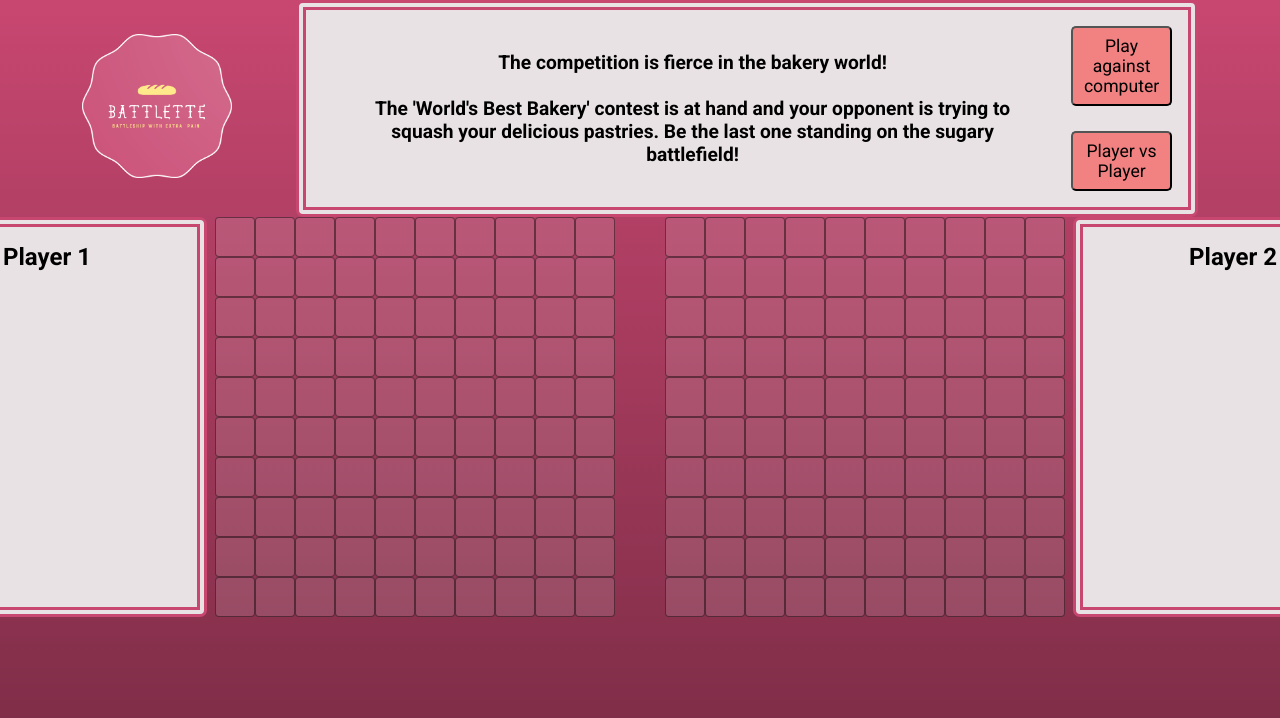
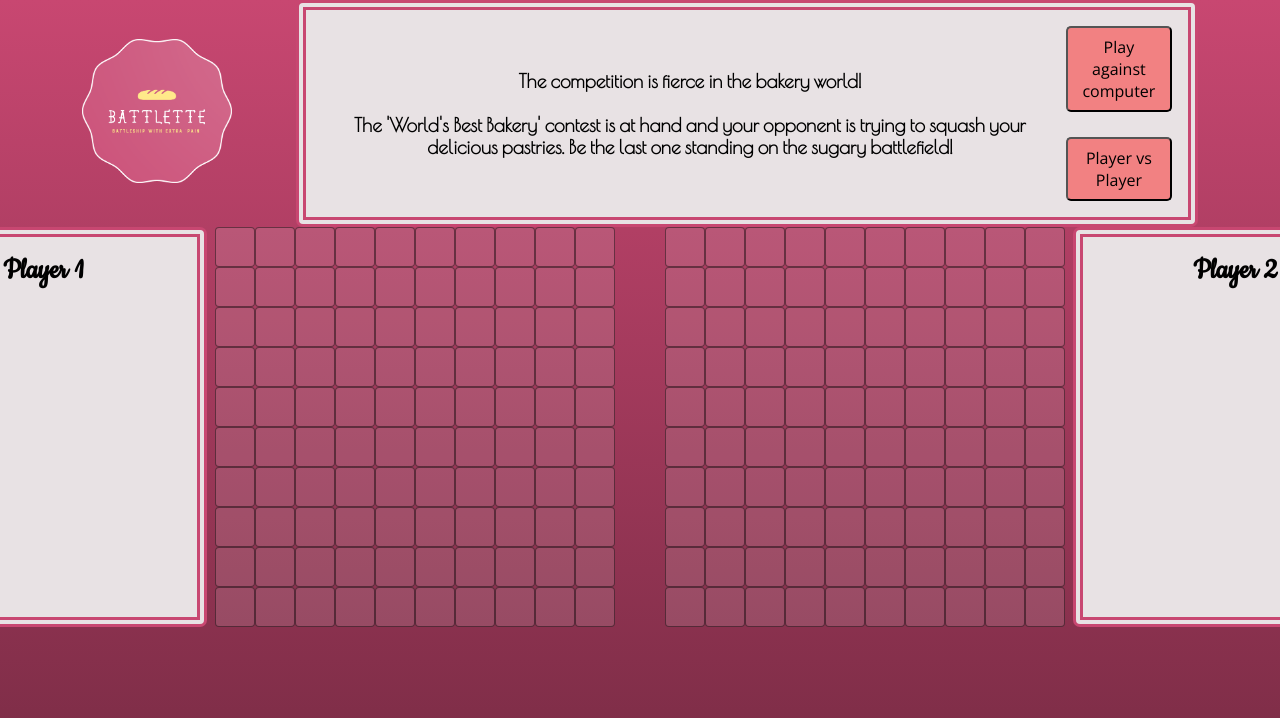
Before and after one commit to thomaspaysac/battlette, a website built with webpack: page dist/index.html in a window 1280 px wide. Shown: the top 718 px of the page. Built offline with nearby package versions, Linux system fonts and the light colour scheme.

Commit message:
Change global fonts

```diff
--- a/src/index.js
+++ b/src/index.js
@@ -488,6 +488,7 @@ player2_log.addEventListener('click', () => {
 
 // ROADMAP
 // Faire l'UI
+  // Styliser boutons (hover, click)
   // Icones dans les boutons de choix de game mode, et éventuellement dans tous les boutons pour illustrer l'action
 // Afficher messages d'erreurs dans l'UI
 // Refactor ActivePlacement() : séparer la fonction de hover, la fonction click et le changement des boutons
--- a/src/style.scss
+++ b/src/style.scss
@@ -1,10 +1,9 @@
-@import url('https://fonts.googleapis.com/css2?family=Roboto:wght@400;700&display=swap');
-
+@import url('https://fonts.googleapis.com/css2?family=Cookie&family=Open+Sans:ital,wght@0,400;0,700;1,400&family=Poiret+One&display=swap');
 $colors : (accent-pink: #c84771, accent-yellow: #ffdf57, background: #782b44, main-white: rgb(232, 226, 228));
 
 * {
   box-sizing: border-box;
-  font-family: 'Roboto', sans-serif;
+  font-family: 'Poiret One', sans-serif;
 }
 
 html {
@@ -59,7 +58,9 @@ header {
   border-radius: 7px;
 
   button {
-    font-size: 1.1rem;
+    cursor: pointer;
+    font-family: 'Open Sans', sans-serif;
+    font-size: 1rem;
     padding: 8px;
     border-radius: 5px;
   }
@@ -115,7 +116,8 @@ header {
 
 #player1-name,
 #player2-name {
-  font-size: 1.5rem;
+  font-family: 'Cookie', sans-serif;
+  font-size: 2rem;
   font-weight: 700;
   margin-bottom: 16px;
 }
@@ -127,6 +129,7 @@ header {
 #player1-ships,
 #player2-ships {
   display: none;
+  font-family: 'Open Sans', sans-serif;
 
   ul {
     padding: 0;
@@ -134,6 +137,7 @@ header {
   }
 
   li {
+    font-family: 'Open Sans', sans-serif;
     margin: 12px 0;
     display: flex;
     align-items: center;
```
Also changed, not shown: dist/main.js, src/style.css, 1 other file.
